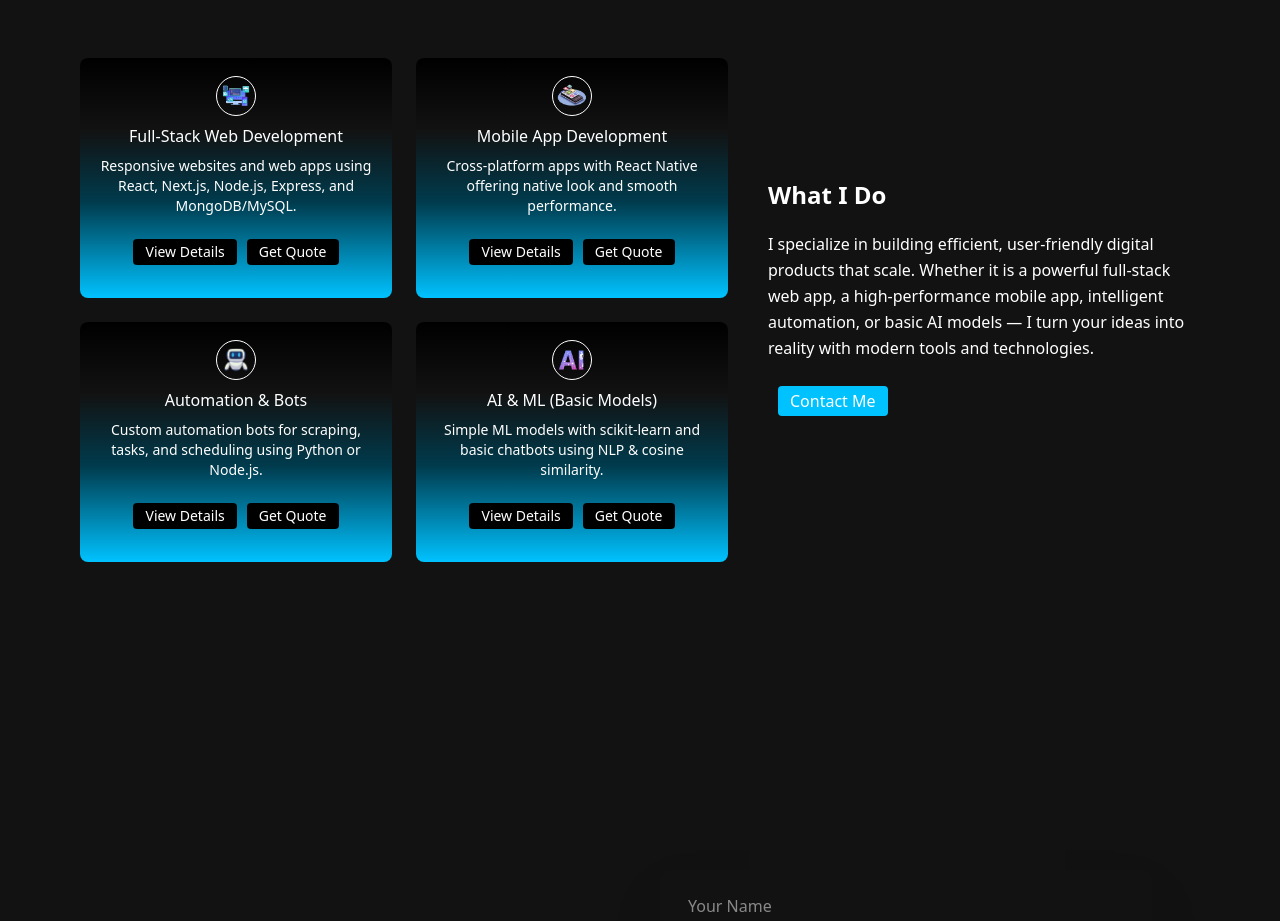
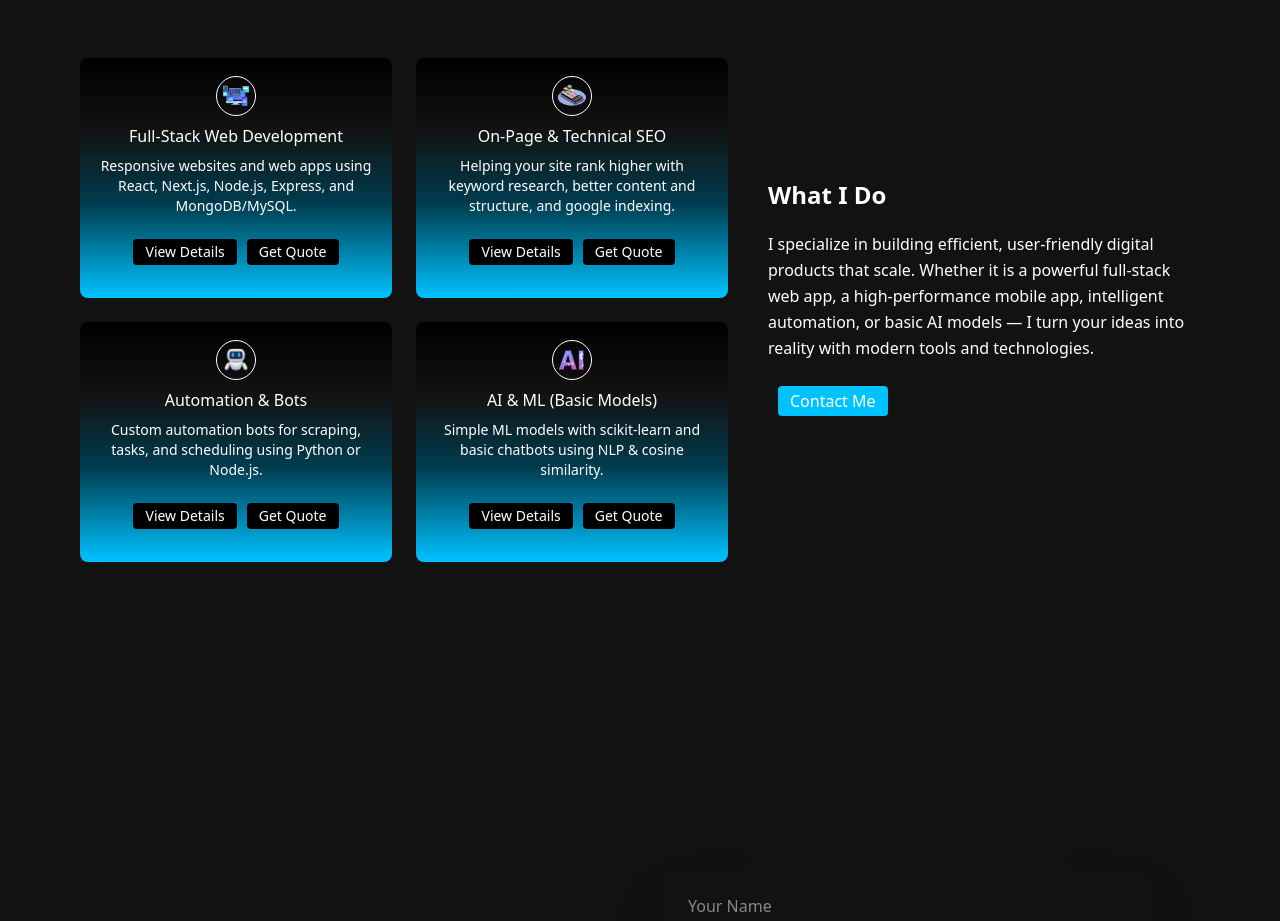
Before and after one commit to Unfathomable-08/portfolio, a Next.js app: page / in a window 1280 px wide. Shown: the part 6100-7021 px from the top of the page. Built offline with nearby package versions, Linux system fonts and the light colour scheme; no server answers.

Commit message:
Update Services.js

```diff
--- a/src/components/Services.js
+++ b/src/components/Services.js
@@ -10,9 +10,9 @@ export default function Services() {
       img: "/web.png"
     },
     {
-      title: "Mobile App Development",
+      title: "On-Page & Technical SEO",
       description:
-      "Cross-platform apps with React Native offering native look and smooth performance.",
+      "Helping your site rank higher with keyword research, better content and structure, and google indexing.",
       img: "/app.png"
     },
     {
```
